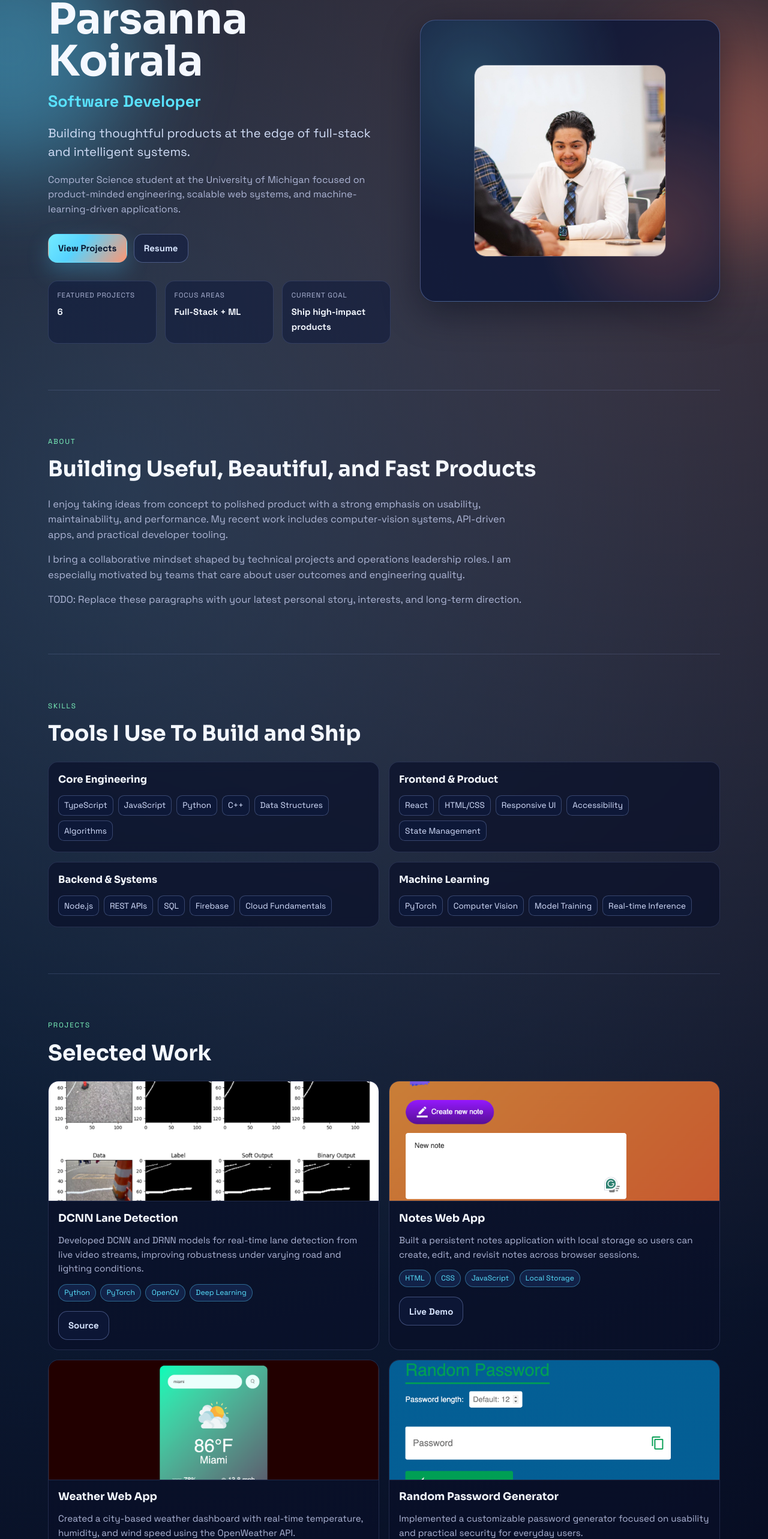
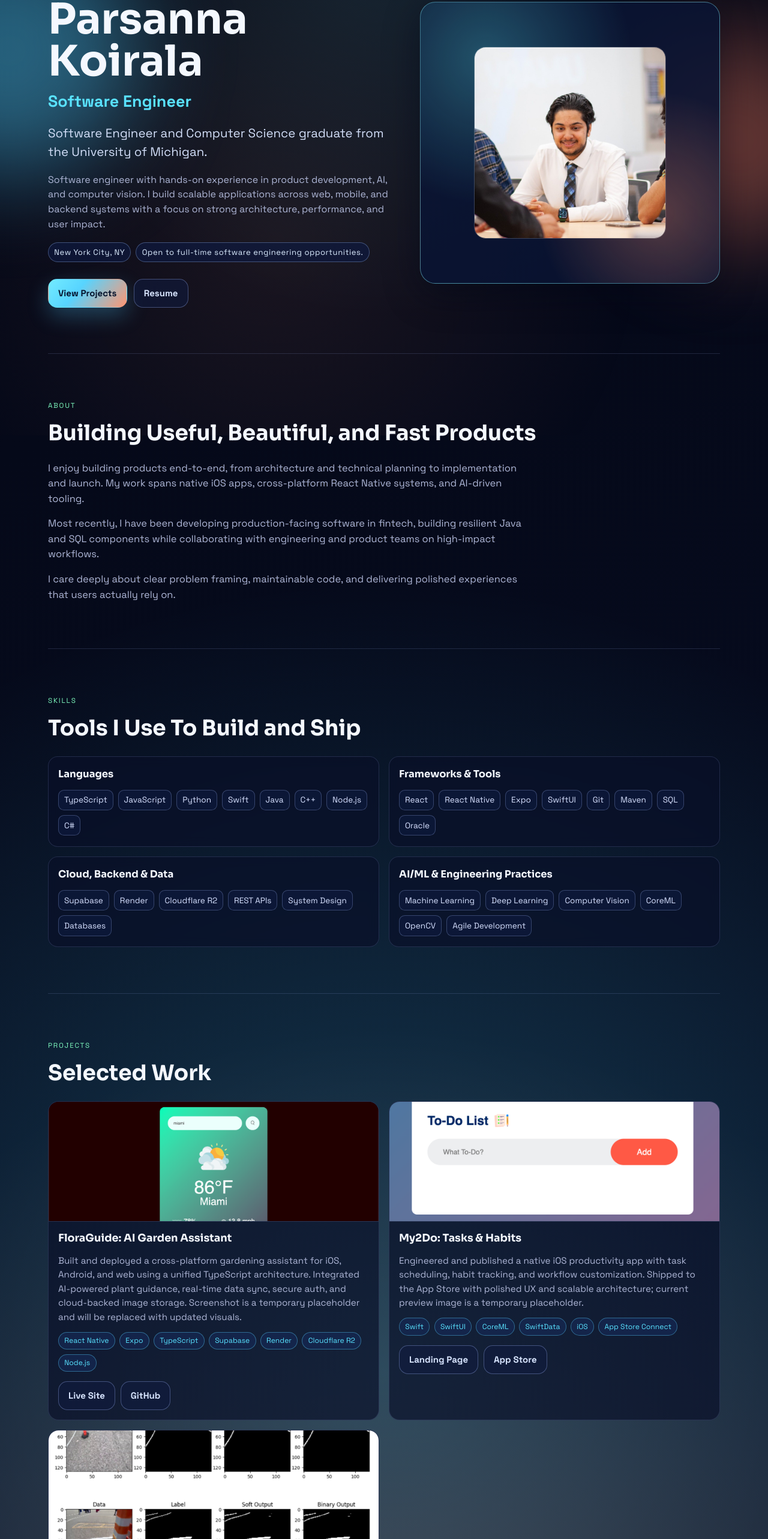
Before and after one commit to ParsannaK/parsannak.github.io, a React (Vite) app: page / in a window 1280 px wide. Shown: the part 234-2800 px from the top of the page at 60% size. Built offline with nearby package versions, Linux system fonts and the light colour scheme.

Commit message:
Polish portfolio content and add interactive hero parallax

```diff
--- a/src/App.tsx
+++ b/src/App.tsx
@@ -11,12 +11,14 @@ import { assertValidSiteContent } from './content/validateContent';
 import { siteContent } from './content/siteContent';
 import { useActiveSection } from './hooks/useActiveSection';
 import { useGraphicsMode } from './hooks/useGraphicsMode';
+import { usePointerParallax } from './hooks/usePointerParallax';
 import { useRevealAnimations } from './hooks/useRevealAnimations';
 
 assertValidSiteContent(siteContent);
 
 function App(): JSX.Element {
   useRevealAnimations();
+  usePointerParallax();
 
   const { enable3D, reducedMotion } = useGraphicsMode();
   const sectionIds = useMemo(() => siteContent.navigation.map((item) => item.id), []);
--- a/src/components/HeroSection.tsx
+++ b/src/components/HeroSection.tsx
@@ -12,11 +12,16 @@ export function HeroSection({ profile, enable3D }: HeroSectionProps): JSX.Elemen
   return (
     <section id="home" className="hero section-wrap" data-reveal>
       <div className="hero-copy" data-reveal>
-        <p className="eyebrow">Software Developer Portfolio</p>
+        <p className="eyebrow">Software Engineer Portfolio</p>
         <h1>{profile.name}</h1>
         <h2>{profile.role}</h2>
         <p className="hero-tagline">{profile.tagline}</p>
         <p className="hero-summary">{profile.summary}</p>
+
+        <div className="hero-meta">
+          <span>{profile.location}</span>
+          <span>{profile.availability}</span>
+        </div>
 
         <div className="hero-actions">
           <a href="#projects" className="btn btn-primary">
@@ -26,15 +31,6 @@ export function HeroSection({ profile, enable3D }: HeroSectionProps): JSX.Elemen
             Resume
           </a>
         </div>
-
-        <ul className="hero-stats">
-          {profile.heroStats.map((stat) => (
-            <li key={stat.label}>
-              <span>{stat.label}</span>
-              <strong>{stat.value}</strong>
-            </li>
-          ))}
-        </ul>
       </div>
 
       <div className="hero-visual" data-reveal>
--- a/src/components/ProjectsSection.tsx
+++ b/src/components/ProjectsSection.tsx
@@ -58,16 +58,11 @@ export function ProjectsSection({ projects, disableTilt }: ProjectsSectionProps)
             </ul>
 
             <div className="project-actions">
-              {project.demoUrl ? (
-                <a href={project.demoUrl} target="_blank" rel="noreferrer" className="btn btn-ghost">
-                  Live Demo
+              {project.links.map((link) => (
+                <a key={link.url} href={link.url} target="_blank" rel="noreferrer" className="btn btn-ghost">
+                  {link.label}
                 </a>
-              ) : null}
-              {project.repoUrl ? (
-                <a href={project.repoUrl} target="_blank" rel="noreferrer" className="btn btn-ghost">
-                  Source
-                </a>
-              ) : null}
+              ))}
             </div>
           </article>
         ))}
--- a/src/content/siteContent.ts
+++ b/src/content/siteContent.ts
@@ -12,130 +12,128 @@ export const siteContent: SiteContent = {
   ],
   profile: {
     name: 'Parsanna Koirala',
-    role: 'Software Developer',
-    tagline: 'Building thoughtful products at the edge of full-stack and intelligent systems.',
+    role: 'Software Engineer',
+    tagline: 'Software Engineer and Computer Science graduate from the University of Michigan.',
     summary:
-      'Computer Science student at the University of Michigan focused on product-minded engineering, scalable web systems, and machine-learning-driven applications.',
-    location: 'Ann Arbor, Michigan',
-    availability: 'Open to software engineering internships and collaborative projects.',
-    heroStats: [
-      { label: 'Featured Projects', value: '6' },
-      { label: 'Focus Areas', value: 'Full-Stack + ML' },
-      { label: 'Current Goal', value: 'Ship high-impact products' },
-    ],
+      'Software engineer with hands-on experience in product development, AI, and computer vision. I build scalable applications across web, mobile, and backend systems with a focus on strong architecture, performance, and user impact.',
+    location: 'New York City, NY',
+    availability: 'Open to full-time software engineering opportunities.',
     portrait: '/assets/portrait.jpg',
   },
   about: [
-    'I enjoy taking ideas from concept to polished product with a strong emphasis on usability, maintainability, and performance. My recent work includes computer-vision systems, API-driven apps, and practical developer tooling.',
-    'I bring a collaborative mindset shaped by technical projects and operations leadership roles. I am especially motivated by teams that care about user outcomes and engineering quality.',
-    'TODO: Replace these paragraphs with your latest personal story, interests, and long-term direction.',
+    'I enjoy building products end-to-end, from architecture and technical planning to implementation and launch. My work spans native iOS apps, cross-platform React Native systems, and AI-driven tooling.',
+    'Most recently, I have been developing production-facing software in fintech, building resilient Java and SQL components while collaborating with engineering and product teams on high-impact workflows.',
+    'I care deeply about clear problem framing, maintainable code, and delivering polished experiences that users actually rely on.',
   ],
   skills: [
     {
-      title: 'Core Engineering',
-      items: ['TypeScript', 'JavaScript', 'Python', 'C++', 'Data Structures', 'Algorithms'],
+      title: 'Languages',
+      items: ['TypeScript', 'JavaScript', 'Python', 'Swift', 'Java', 'C++', 'Node.js', 'C#'],
     },
     {
-      title: 'Frontend & Product',
-      items: ['React', 'HTML/CSS', 'Responsive UI', 'Accessibility', 'State Management'],
+      title: 'Frameworks & Tools',
+      items: ['React', 'React Native', 'Expo', 'SwiftUI', 'Git', 'Maven', 'SQL', 'Oracle'],
     },
     {
-      title: 'Backend & Systems',
-      items: ['Node.js', 'REST APIs', 'SQL', 'Firebase', 'Cloud Fundamentals'],
+      title: 'Cloud, Backend & Data',
+      items: ['Supabase', 'Render', 'Cloudflare R2', 'REST APIs', 'System Design', 'Databases'],
     },
     {
-      title: 'Machine Learning',
-      items: ['PyTorch', 'Computer Vision', 'Model Training', 'Real-time Inference'],
+      title: 'AI/ML & Engineering Practices',
+      items: [
+        'Machine Learning',
+        'Deep Learning',
+        'Computer Vision',
+        'CoreML',
+        'OpenCV',
+        'Agile Development',
+      ],
     },
   ],
   projects: [
     {
-      title: 'DCNN Lane Detection',
+      title: 'FloraGuide: AI Garden Assistant',
       description:
-        'Developed DCNN and DRNN models for real-time lane detection from live video streams, improving robustness under varying road and lighting conditions.',
-      stack: ['Python', 'PyTorch', 'OpenCV', 'Deep Learning'],
-      image: '/assets/project1.png',
-      repoUrl:
-        'https://github.com/AwrodHaghiTabrizi/UMARV-CV-LaneDetection/tree/users/Parsanna/models/model_2y4c4shn',
+        'Built and deployed a cross-platform gardening assistant for iOS, Android, and web using a unified TypeScript architecture. Integrated AI-powered plant guidance, real-time data sync, secure auth, and cloud-backed image storage. Screenshot is a temporary placeholder and will be replaced with updated visuals.',
+      stack: ['React Native', 'Expo', 'TypeScript', 'Supabase', 'Render', 'Cloudflare R2', 'Node.js'],
+      image: '/assets/project3.png',
+      links: [
+        { label: 'Live Site', url: 'https://floraguide.onrender.com/' },
+        { label: 'GitHub', url: 'https://github.com/ParsannaK/FloraGuide' },
+      ],
     },
     {
-      title: 'Notes Web App',
+      title: 'My2Do: Tasks & Habits',
       description:
-        'Built a persistent notes application with local storage so users can create, edit, and revisit notes across browser sessions.',
-      stack: ['HTML', 'CSS', 'JavaScript', 'Local Storage'],
-      image: '/assets/project2.png',
-      demoUrl: 'https://parsannak.github.io/notesApp/',
+        'Engineered and published a native iOS productivity app with task scheduling, habit tracking, and workflow customization. Shipped to the App Store with polished UX and scalable architecture; current preview image is a temporary placeholder.',
+      stack: ['Swift', 'SwiftUI', 'CoreML', 'SwiftData', 'iOS', 'App Store Connect'],
+      image: '/assets/project5.png',
+      links: [
+        { label: 'Landing Page', url: 'https://my2do-site.vercel.app/' },
+        {
+          label: 'App Store',
+          url: 'https://apps.apple.com/us/app/my2do-tasks-habits/id6756674181',
+        },
+      ],
     },
     {
-      title: 'Weather Web App',
+      title: 'Autonomous Lane Detection',
       description:
-        'Created a city-based weather dashboard with real-time temperature, humidity, and wind speed using the OpenWeather API.',
-      stack: ['JavaScript', 'REST API', 'OpenWeather', 'Responsive Design'],
-      image: '/assets/project3.png',
-      demoUrl: 'https://parsannak.github.io/WeatherWebApp/',
-    },
-    {
-      title: 'Random Password Generator',
-      description:
-        'Implemented a customizable password generator focused on usability and practical security for everyday users.',
-      stack: ['JavaScript', 'UI Design', 'Security Basics'],
-      image: '/assets/project4.png',
-      demoUrl: 'https://parsannak.github.io/RandomPasswordGenerator/',
-    },
-    {
-      title: 'To-Do List Web App',
-      description:
-        'Designed a task manager with local persistence, fast interaction patterns, and a clean workflow for daily productivity.',
-      stack: ['HTML', 'CSS', 'JavaScript', 'Local Storage'],
-      image: '/assets/project5.png',
-      demoUrl: 'https://parsannak.github.io/ToDoListWeb/',
-    },
-    {
-      title: 'Custom Quiz App',
-      description:
-        'Developed an interactive quiz platform with instant answer feedback and score tracking to improve engagement.',
-      stack: ['JavaScript', 'UX', 'State Handling'],
-      image: '/assets/project6.png',
-      demoUrl: 'https://parsannak.github.io/customQuizWebApp/',
+        'Led model development for lane and driveable-area perception on the University of Michigan Autonomous Robotic Vehicle Team. Designed and optimized DCNN/DRNN pipelines for real-time video processing under real-world constraints.',
+      stack: ['Python', 'PyTorch', 'OpenCV', 'Computer Vision', 'Deep Learning'],
+      image: '/assets/project1.png',
+      links: [
+        {
+          label: 'Research Repo',
+          url: 'https://github.com/AwrodHaghiTabrizi/UMARV-CV-LaneDetection/tree/users/Parsanna/models/model_2y4c4shn',
+        },
+      ],
     },
   ],
   experience: [
     {
-      company: 'University of Michigan Autonomous Robotic Vehicle Team',
-      role: 'Computer Vision Contributor',
-      period: '2024 - Present',
-      summary: 'Developed and evaluated deep-learning lane-detection pipelines for autonomous navigation research.',
+      company: 'ECS Fin',
+      role: 'Software Engineer & Product Management Intern',
+      period: 'Jan 2026 - Present',
+      summary:
+        'Developing enterprise fintech software by combining backend engineering, data systems, and product-oriented execution in Agile teams.',
       highlights: [
-        'Built real-time model variants and compared performance across changing visual conditions.',
-        'Collaborated with peers on experimentation strategy and validation methodology.',
+        'Developed scalable financial messaging components using Java EE and enterprise design patterns for resilient distributed workflows.',
+        'Built and optimized SQL queries, stored procedures, and triggers across Oracle and SQL Server to support high-volume transactions.',
+        'Translated business requirements into technical specifications, user stories, and implementation plans with cross-functional stakeholders.',
       ],
     },
     {
-      company: 'University Recreation Sports Center',
-      role: 'Building Supervisor',
-      period: '2023 - Present',
-      summary: 'Lead shift operations and coordinate student staff while maintaining service quality and safety standards.',
+      company: 'University of Michigan Autonomous Robotic Vehicle Team',
+      role: 'Lead Developer',
+      period: 'Jan 2023 - Dec 2025',
+      summary:
+        'Led AI/ML perception development for autonomous robotics competition use cases.',
       highlights: [
-        'Managed frontline operations and escalations during high-traffic hours.',
-        'Strengthened leadership, communication, and decision-making in fast-paced scenarios.',
+        'Designed DCNN and DRNN architectures for live video streams, reaching 87% accuracy in driveable area prediction.',
+        'Directed iterative model evaluation and optimization under real-time and environment-variation constraints.',
       ],
     },
     {
-      company: 'Next Experience Slot',
-      role: 'TODO: Add latest internship or role',
-      period: 'TODO: Add dates',
-      summary: 'TODO: Replace with your newest experience summary.',
-      highlights: ['TODO: Add measurable outcomes.', 'TODO: Add technologies and impact.'],
+      company: 'University of Michigan - Ann Arbor',
+      role: 'Building Supervisor',
+      period: 'Apr 2024 - Dec 2025',
+      summary:
+        'Managed operations and frontline support in a high-traffic environment while leading a 20-person student staff team.',
+      highlights: [
+        'Coordinated scheduling, issue resolution, and service standards in a fast-paced customer-facing setting.',
+        'Strengthened leadership, communication, and operational problem-solving through day-to-day team management.',
+      ],
     },
   ],
   resume: {
-    filePath: '/Parsanna_Resume.pdf',
+    filePath: '/resume.pdf',
     downloadLabel: 'Download Resume (PDF)',
     updatedAt: 'Updated March 2026',
   },
   contact: {
     headline: 'Let\'s build something ambitious together.',
-    email: 'hello@parsannak.dev',
+    email: 'prasanna.koirala302@gmail.com',
     social: [
       { label: 'GitHub', url: 'https://github.com/ParsannaK', icon: 'github' },
       {
@@ -143,7 +141,7 @@ export const siteContent: SiteContent = {
         url: 'https://www.linkedin.com/in/parsanna-koirala-931b5b250/',
         icon: 'linkedin',
       },
-      { label: 'Email', url: 'mailto:hello@parsannak.dev', icon: 'email' },
+      { label: 'Email', url: 'mailto:prasanna.koirala302@gmail.com', icon: 'email' },
     ],
   },
 };
--- a/src/styles.css
+++ b/src/styles.css
@@ -11,6 +11,18 @@
   --brand-warm: #ff8f6b;
   --brand-soft: #7ef9bf;
   --shadow: 0 18px 60px rgba(1, 6, 22, 0.45);
+  --pointer-x: 50%;
+  --pointer-y: 45%;
+  --pointer-nx: 0;
+  --pointer-ny: 0;
+  --pointer-shift-x: 0px;
+  --pointer-shift-y: 0px;
+  --pointer-shift-x-neg: 0px;
+  --pointer-shift-y-neg: 0px;
+  --pointer-soft-a-x: 50%;
+  --pointer-soft-a-y: 30%;
+  --pointer-soft-b-x: 40%;
+  --pointer-soft-b-y: 70%;
 }
 
 * {
@@ -26,8 +38,12 @@ body {
   min-height: 100vh;
   color: var(--text);
   background:
-    radial-gradient(circle at 15% 18%, rgba(82, 187, 255, 0.22), transparent 42%),
-    radial-gradient(circle at 88% 8%, rgba(255, 134, 104, 0.22), transparent 36%),
+    radial-gradient(circle at var(--pointer-x) var(--pointer-y), rgba(74, 221, 255, 0.24), transparent 42%),
+    radial-gradient(
+      circle at calc(100% - var(--pointer-x)) calc(100% - var(--pointer-y)),
+      rgba(255, 143, 107, 0.24),
+      transparent 36%
+    ),
     linear-gradient(165deg, #040714 0%, #070d23 50%, #04070f 100%);
   font-family: 'Space Grotesk', 'Sora', sans-serif;
   line-height: 1.55;
@@ -48,12 +64,24 @@ img {
   overflow: clip;
 }
 
+.app-shell::before {
+  content: '';
+  position: fixed;
+  inset: -20%;
+  pointer-events: none;
+  z-index: -2;
+  background:
+    radial-gradient(circle at var(--pointer-soft-a-x) var(--pointer-soft-a-y), rgba(129, 243, 255, 0.11), transparent 50%),
+    radial-gradient(circle at var(--pointer-soft-b-x) var(--pointer-soft-b-y), rgba(255, 150, 111, 0.09), transparent 46%);
+}
+
 .ambient {
   position: fixed;
   inset: auto;
   z-index: -1;
   filter: blur(80px);
   pointer-events: none;
+  transition: transform 120ms linear;
 }
 
 .ambient-a {
@@ -63,6 +91,7 @@ img {
   height: 26rem;
   border-radius: 999px;
   background: rgba(80, 210, 255, 0.44);
+  transform: translate(var(--pointer-shift-x), var(--pointer-shift-y));
 }
 
 .ambient-b {
@@ -72,6 +101,7 @@ img {
   height: 22rem;
   border-radius: 42% 58% 60% 40% / 40% 56% 44% 60%;
   background: rgba(255, 130, 97, 0.38);
+  transform: translate(var(--pointer-shift-x-neg), var(--pointer-shift-y-neg));
 }
 
 .site-header {
@@ -226,6 +256,23 @@ main {
   max-width: 62ch;
 }
 
+.hero-meta {
+  margin-top: 1.1rem;
+  display: flex;
+  flex-wrap: wrap;
+  gap: 0.5rem;
+}
+
+.hero-meta span {
+  font-size: 0.82rem;
+  letter-spacing: 0.04em;
+  color: #dbecff;
+  border: 1px solid rgba(162, 197, 255, 0.34);
+  background: rgba(14, 26, 63, 0.72);
+  border-radius: 999px;
+  padding: 0.32rem 0.58rem;
+}
+
 .hero-actions {
   margin-top: 1.75rem;
   display: flex;
@@ -267,35 +314,6 @@ main {
   color: #d8e5ff;
 }
 
-.hero-stats {
-  margin: 1.9rem 0 0;
-  padding: 0;
-  list-style: none;
-  display: grid;
-  grid-template-columns: repeat(3, minmax(0, 1fr));
-  gap: 0.9rem;
-}
-
-.hero-stats li {
-  padding: 0.9rem;
-  border-radius: 1rem;
-  border: 1px solid var(--line);
-  background: rgba(13, 24, 59, 0.55);
-}
-
-.hero-stats span {
-  display: block;
-  font-size: 0.72rem;
-  letter-spacing: 0.08em;
-  color: var(--muted);
-  text-transform: uppercase;
-  margin-bottom: 0.4rem;
-}
-
-.hero-stats strong {
-  font-size: 0.93rem;
-}
-
 .hero-visual {
   width: 100%;
 }
@@ -306,11 +324,12 @@ main {
   margin-left: auto;
   height: clamp(320px, 44vw, 470px);
   border-radius: 1.6rem;
-  border: 1px solid rgba(141, 172, 255, 0.35);
+  border: 1px solid rgba(126, 237, 255, 0.45);
   background:
-    radial-gradient(circle at 18% 20%, rgba(111, 232, 255, 0.2), transparent 45%),
-    radial-gradient(circle at 80% 75%, rgba(255, 132, 95, 0.22), transparent 38%),
-    rgba(13, 22, 56, 0.82);
+    radial-gradient(circle at 22% 20%, rgba(97, 245, 255, 0.28), transparent 45%),
+    radial-gradient(circle at 80% 75%, rgba(255, 147, 108, 0.3), transparent 38%),
+    radial-gradient(circle at 52% 50%, rgba(92, 255, 190, 0.12), transparent 46%),
+    rgba(10, 20, 52, 0.86);
   box-shadow: var(--shadow);
   overflow: hidden;
 }
@@ -653,7 +672,6 @@ main {
     height: clamp(290px, 58vw, 430px);
   }
 
-  .hero-stats,
   .skills-grid,
   .projects-grid {
     grid-template-columns: 1fr;
```
Also changed, not shown: src/components/HeroScene.tsx (+69 -20 lines), src/content/validateContent.ts (+9 -7 lines), src/hooks/usePointerParallax.ts (added, +50 -0 lines), src/types/content.ts (+6 -3 lines), 1 other file (tests, documents, lock files or other folders).
